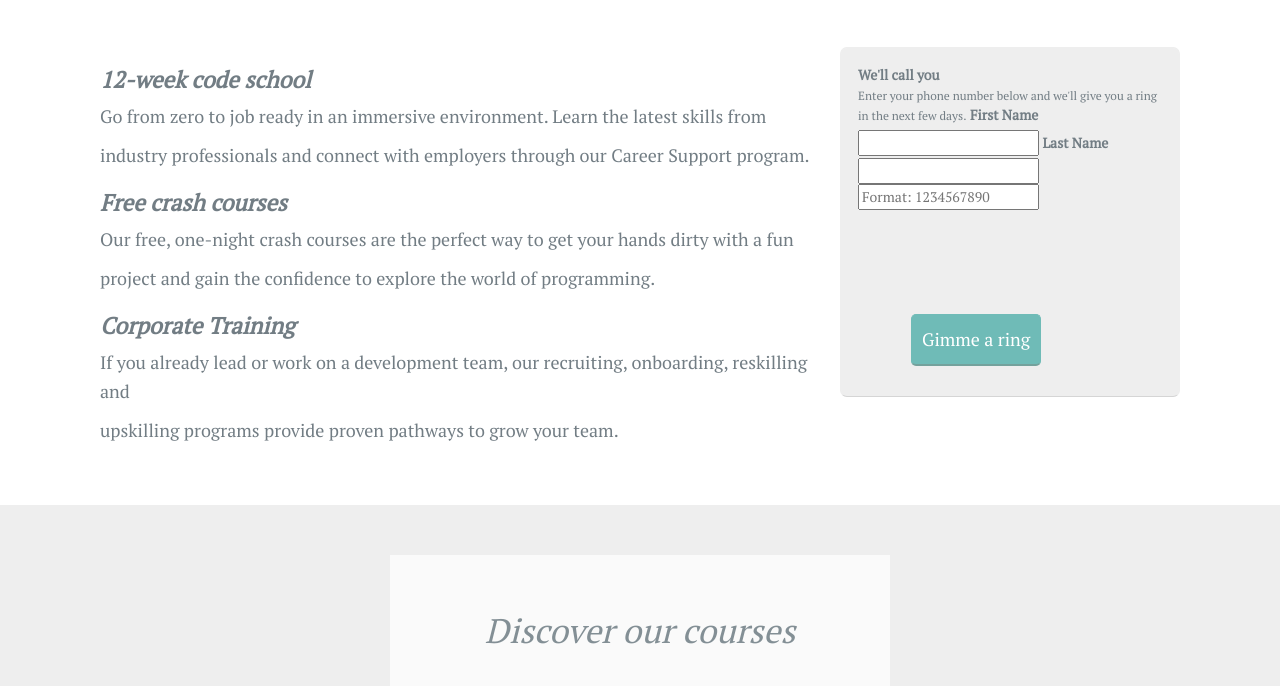
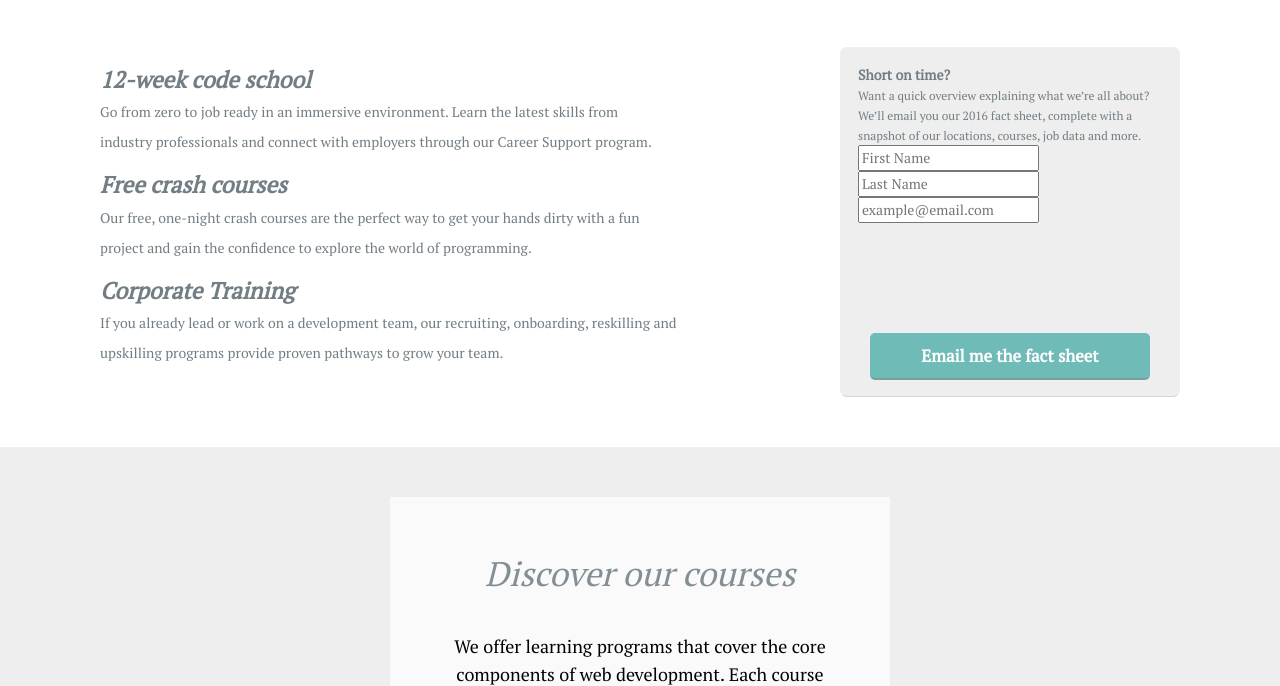
Before and after one commit to chasmc/tiy-homework-cssbootcamp, a plain HTML site: page index.html in a window 1280 px wide. Shown: the part 939-1625 px from the top of the page. Drawn offline with nearby package versions, Linux system fonts and the light colour scheme.

Commit message:
final commit

```diff
--- a/css/style.css
+++ b/css/style.css
@@ -3,6 +3,7 @@
 body{
   font-family:'PT Serif', serif;
 }
+
 .header{
   border-radius:0%;
   background-color:#39474e;
@@ -20,10 +21,11 @@
   float:left;
 }
 .ironlogo img{
+  clear:both;
   height:7rem;
 }
-.ironlogo:hover{
-  clear:both;
+.ironlogo img:hover {
+  transform: scale(1.1);
 }
 /*turn box around logo off*/
 .navbar-inverse .navbar-nav>.active>a,
@@ -49,12 +51,11 @@
   color:#fff;
 }
 .getstarted:hover{
-  color:#6fbbb7;
+  color:#fff;
   text-decoration:none;
 }
 .navbuttonright:hover{
-  background-color:#fff;
-  border:transparent;
+  transform:scale(1.1);
 }
 
 /*nav links*/
@@ -89,6 +90,7 @@
 .hero{
   background-image:url("../images/hero_image2/bootcamp-heroimage.jpg");
   background-size:cover;
+  background-position:center;
   height:675px;
 }
 
@@ -110,21 +112,16 @@
 /*info1*/
 .info1{
   color:#727d84;
-  position: relative;
-  min-height: 1px;
-  padding-left: 15px;
-  padding-right: 15px;
+  position:relative;
+  min-height:1px;
+  padding-left:15px;
+  padding-right:15px;
   margin:5rem 0;
 }
 .info1 h2{
-  font-size: 23px;
-  font-weight: bold;
-  font-style: italic;
-}
-.info1 p{
-  font-size: 18px;
-  font-weight: 400;
-  line-height: 1.6;
+  font-size:23px;
+  font-weight:bold;
+  font-style:italic;
 }
 
 /*tiy icons box*/
@@ -220,11 +217,15 @@
   border:1px solid #6fbbb7;
   border-radius:4px;
   border-bottom: 2px #74A19C solid;
-  color:white;
+  color:#fff;
   padding:2rem 8rem;
   display:inline-block;
   margin-top:5rem;
-
+}
+.employersbutton:hover{
+  transform:scale(1.1);
+  text-decoration:none;
+  color:#fff;
 }
 /*.buttonbox{
   margin:15rem 40rem;
@@ -234,7 +235,7 @@
 .questions{
   background-color:#fff;
   margin:15px;
-
+  padding:5rem;
 }
 .questions h4{
   color: #838F95;
@@ -264,29 +265,42 @@
   border-bottom: 1px solid #D5D5D5;
   padding:5%;
   height:350px;
-  position:relative;
 }
+
 .formsbutton{
   background-color:#6fbbb7;
   border:1px solid #6fbbb7;
   border-radius:5px;
-  border-bottom: 2px #74A19C solid;
-  color:white;
+  width:20rem;
+  border-bottom:2px #74A19C solid;
   padding:1rem;
   text-align:center;
-  font-size: 17px;
-  font-style: normal;
-  font-weight: bolder;
-  position:absolute;
-  bottom:2rem;
-  left:7rem;
+  font-size:17px;
+  font-style:normal;
+  font-weight:bolder;
+  margin:0 auto;
+  margin-top:11rem;
+}
+.forms #factsheet{
+  width:28rem;
+}
+.formsbutton a{
+  color:#fff;
+}
+.formsbutton:hover{
+  transform:scale(1.1);
+}
+.formsbutton a:hover{
+  text-decoration:none;
 }
 
+
 .footer{
-  background-color:black;
+  background-color:#39474e;;
   height:100px;
 }
 
+/*media queries*/
 @media (max-width:767px){
 
 .ironlogo{
@@ -322,6 +336,12 @@
     text-decoration:underline;
   }
 
+  #factsheet{
+    position:relative;
+    bottom:20px;
+    right:9px;
+  }
+
   /*tiyicons*/
   .tiyicons{
     max-width:200px;
@@ -331,4 +351,9 @@
   .tiyicons p{
     margin-bottom:25%;
   }
+
+  /*questions*/
+  .questions{
+    margin:0;
+  }
 }
--- a/index.html
+++ b/index.html
@@ -96,27 +96,38 @@
     <div class="container">
       <div class="row info1">
         <div class="col-md-8">
+          <div class=class="par">
             <h2>12-week code school</h2>
             <p>Go from zero to job ready in an immersive environment. Learn the latest skills from</p>
             <p>industry professionals and connect with employers through our Career Support program.</p>
+          </div>
+          <div class=class="par">
             <h2>Free crash courses</h2>
             <p>Our free, one-night crash courses are the perfect way to get your hands dirty with a fun</p>
             <p>project and gain the confidence to explore the world of programming.</p>
+          </div>
+          <div class=class="par">
             <h2>Corporate Training</h2>
             <p>If you already lead or work on a development team, our recruiting, onboarding, reskilling and </p>
             <p>upskilling programs provide proven pathways to grow your team.</p>
           </div>
+        </div>
 
         <div class="col-md-4">
           <form class="forms">
-            <strong>We'll call you</strong><br>
-            <small>Enter your phone number below and we'll give you a ring in the next few days.</small>
-            <label for="">First Name</label>
-            <input type="text" id="name" name="user_name" />
-            <label for="">Last Name</label>
-            <input type="text" id="name" name="user_name" />
-            <input type="tel" placeholder="Format: 1234567890" pattern="[0-9]{10}">
-            <p class="formsbutton">Gimme a ring</p>
+            <strong>Short on time?</strong><br>
+            <small>Want a quick overview explaining what we’re all about?
+              We’ll email you our 2016 fact sheet, complete with a snapshot of
+              our locations, courses, job data and more.</small>
+            <label for="first name"></label>
+            <input type="text" placeholder="First Name" id="name" name="user_name" />
+            <label for="last name"></label>
+            <input type="text" placeholder="Last Name" id="name" name="user_name" />
+            <input type="email" placeholder="example@email.com">
+
+            <div class="formsbutton" id="factsheet">
+              <a href="#">Email me the fact sheet</a>
+            </div>
           </form>
         </div>
       </div>
@@ -224,9 +235,9 @@
         <div class="col-md-4 col-sm-12">
           <img src="images/employer-icons/ally-bank-logo.png">
         </div>
-        <!-- botton box -->
+        <!-- button box -->
         <div class= "col-md-12 col-sm-12 col-xs-12">
-          <p class="employersbutton">Learn more about how we work with companies</p>
+          <a href="#" class="employersbutton">Learn more about how we work with companies</a>
         </div>
       </div>
     </div>
@@ -255,29 +266,36 @@
           <form class="forms">
               <strong>We'll call you</strong><br>
               <small>Enter your phone number below and we'll give you a ring in the next few days.</small>
-            <label for="">First Name</label>
-            <input type="text" id="name" name="user_name" />
-            <label for="">Last Name</label>
-            <input type="text" id="name" name="user_name" />
-            <input type="tel" placeholder="Format: 1234567890" pattern="[0-9]{10}">
-            <p class="formsbutton">Gimme a ring</p>
+              <label for="first name"></label>
+              <input type="text" placeholder="First Name" id="name" name="user_name" />
+              <label for="last name"></label>
+              <input type="text" placeholder="Last Name" id="name" name="user_name" />
+              <input type="tel" placeholder="Phone Number" pattern="[0-9]{10}">
+
+            <div class="formsbutton">
+              <a href="#">Gimme a ring</a>
+            </div>
+          </div>
         </form>
-        </div>
         <!-- form -->
         <div class="col-md-3 col-sm-4">
           <form class="forms">
-            <strong>We'll call you</strong><br>
+              <strong>We'll email you</strong><br>
               <small>Enter your phone number below and we'll give you a ring in the next few days.</small>
-            <label for="">First Name</label>
-            <input type="text" id="name" name="user_name" />
-            <label for="">Last Name</label>
-            <input type="text" id="name" name="user_name" />
-            <input type="tel" placeholder="Format: 1234567890" pattern="[0-9]{10}">
-            <p class="formsbutton">Email me</p>
+              <label for="first name"></label>
+              <input type="text" placeholder="First Name" id="name" name="user_name">
+              <label for="last name"></label>
+              <input type="text" placeholder="Last Name" id="name" name="user_name" />
+              <input type="email" placeholder="example@email.com">
+
+            <div class="formsbutton">
+              <a href="#">Email me</a>
+            </div>
           </form>
         </div>
       </div>
     </div>
+
 
     <!-- footer -->
     <div class="container-fluid">
```
Lines whose indentation alone changed are shown as unchanged.
